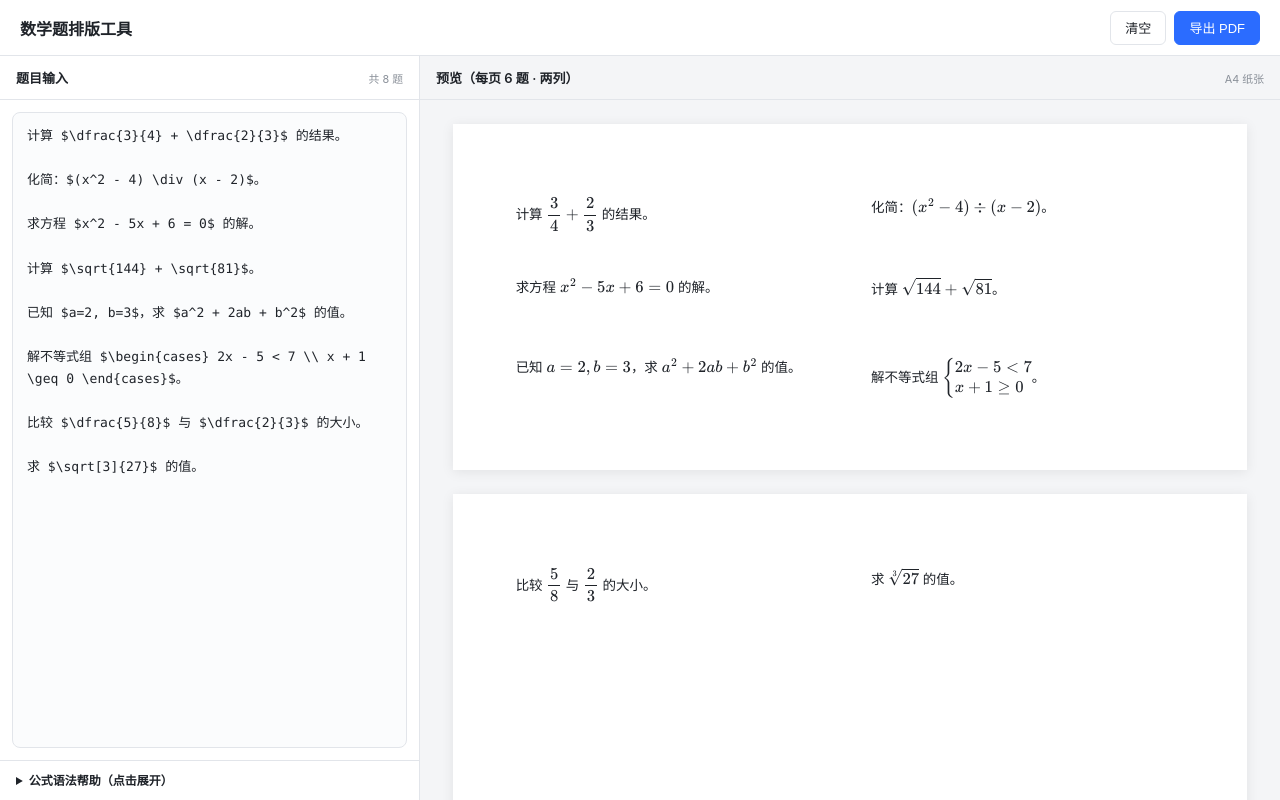
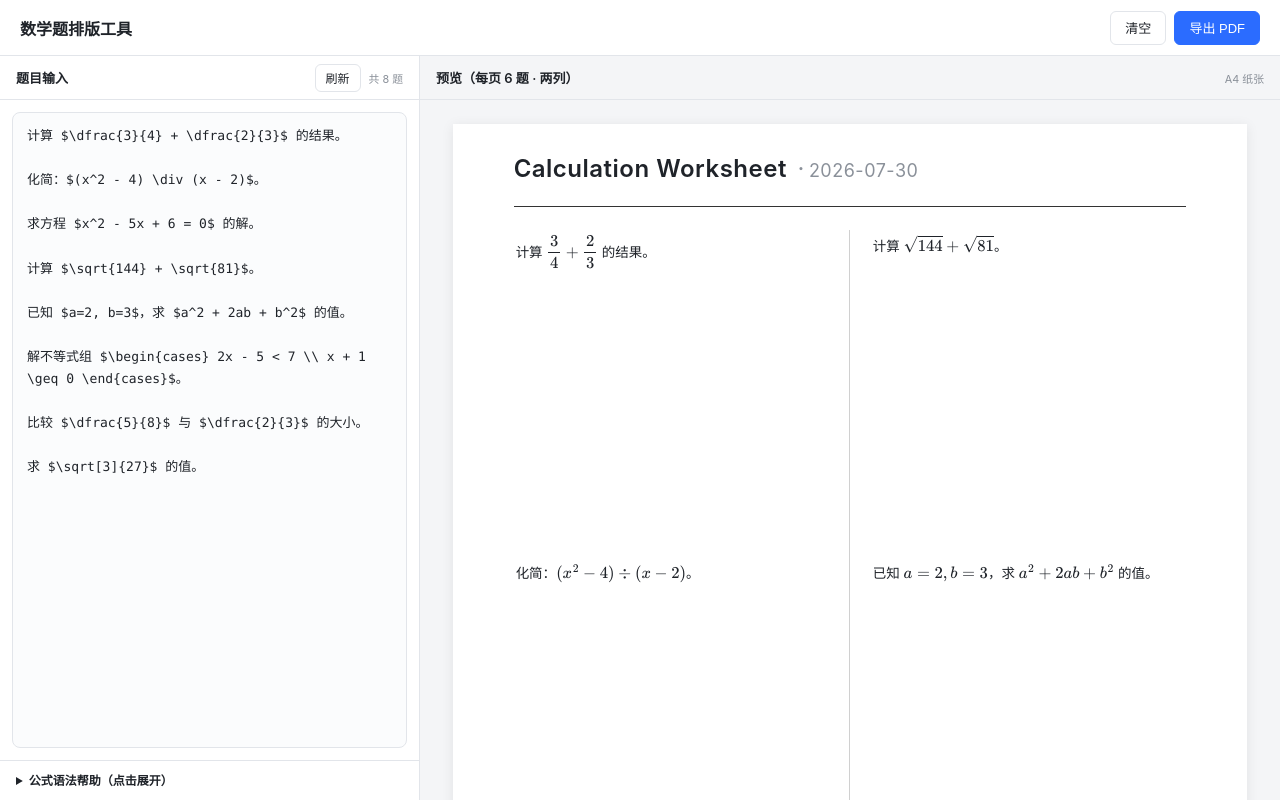
Before and after one commit to SunCuinong/CalcGrid, a plain HTML site: page index.html in a window 1280 px wide. Drawn offline with nearby package versions, Linux system fonts and the light colour scheme.

Commit message:
修复MathJax渲染：textContent替代innerHTML，新增页面标题、竖向布局与分数字号统一
- 改用 span.textContent 直接传递原始 LaTeX 给 MathJax，避免 HTML 转义干扰
- MathJax 配置使用 startup.ready 同步钩子确保初始化后立即渲染
- 新增页面标题 'Calculation Worksheet · 2026-07-30'（衬线→无衬线现代字体）
- A4 竖向布局：标题区 + 两列三行网格，左列先填再右列
- 中间加竖分割线分隔左右两列
- 修复多页布局：从 flex 改为 block，支持顺排滚动
- 解析函数简化：按任意换行拆分，空行自动跳过
- 分数内数字字号与普通文字一致
- 左侧新增刷新按钮

```diff
--- a/app.js
+++ b/app.js
@@ -1,14 +1,11 @@
 // ===== 数学题排版工具 =====
-// 单个大输入框，题目之间用空行或 --- 分隔
 const STORAGE_KEY = 'yoyo_math_bulk_v2';
 const PER_PAGE = 6;
 
-// ---- DOM 引用 ----
 const $input = document.getElementById('bulkInput');
 const $count = document.getElementById('countTip');
 const $pages = document.getElementById('pageContainer');
 
-// ---- 默认示例 ----
 const DEFAULT_TEXT =
 `计算 $\\dfrac{3}{4} + \\dfrac{2}{3}$ 的结果。
 
@@ -26,7 +23,6 @@ const DEFAULT_TEXT =
 
 求 $\\sqrt[3]{27}$ 的值。`;
 
-// ---- 加载 ----
 function loadText() {
   try {
     const raw = localStorage.getItem(STORAGE_KEY);
@@ -34,34 +30,19 @@ function loadText() {
   } catch (e) {}
   return DEFAULT_TEXT;
 }
-function saveText() {
-  localStorage.setItem(STORAGE_KEY, $input.value);
+function saveText() { localStorage.setItem(STORAGE_KEY, $input.value); }
+
+// 按换行分隔，每行一道题，空行 / --- 自动跳过
+function parseQuestions(text) {
+  return text.split('\n')
+    .map(s => s.trim())
+    .filter(s => s.length > 0 && !/^-{3,}$/.test(s));
 }
 
-// ---- 解析题目：按换行分隔，每行一道题 ----
-function parseQuestions(text) {
-  // 先按 --- 分隔（兼容旧格式）
-  let parts = text.split(/\n\s*-{3,}\s*\n/);
-  // 再按每一行拆分，过滤空行
-  let questions = [];
-  parts.forEach(p => {
-    p.split('\n').forEach(s => {
-      s = s.trim();
-      if (s) questions.push(s);
-    });
-  });
-  return questions;
-}
-
-// ---- 预览渲染（防抖）----
 let previewTimer = null;
 function schedulePreview() {
   clearTimeout(previewTimer);
   previewTimer = setTimeout(renderPreview, 150);
-}
-
-function escapeHtml(s) {
-  return s.replace(/&/g, '&amp;').replace(/</g, '&lt;').replace(/>/g, '&gt;');
 }
 
 function renderPreview() {
@@ -74,40 +55,99 @@ function renderPreview() {
     return;
   }
 
+  const today = new Date();
+  const pad = n => String(n).padStart(2, '0');
+  const dateStr = `${today.getFullYear()}-${pad(today.getMonth() + 1)}-${pad(today.getDate())}`;
   const totalPages = Math.ceil(questions.length / PER_PAGE);
+
   for (let p = 0; p < totalPages; p++) {
     const page = document.createElement('div');
     page.className = 'page';
+
+    const header = document.createElement('div');
+    header.className = 'page-header';
+    header.innerHTML = `<div class="page-title">Calculation Worksheet <span class="dot">·</span><span class="date">${dateStr}</span></div><hr class="page-line" />`;
+    page.appendChild(header);
+
+    const grid = document.createElement('div');
+    grid.className = 'page-grid';
     const start = p * PER_PAGE;
     const slice = questions.slice(start, start + PER_PAGE);
-    slice.forEach(q => {
+
+    slice.forEach((q, i) => {
       const item = document.createElement('div');
-      item.className = 'qitem';
-      item.innerHTML = `<span class="qbody">${escapeHtml(q)}</span>`;
-      page.appendChild(item);
+      item.className = 'qitem' + (i < 3 ? ' left-col' : ' right-col');
+      const span = document.createElement('span');
+      span.className = 'qbody';
+      span.textContent = q;     // 不转义，原样交给 MathJax
+      item.appendChild(span);
+      grid.appendChild(item);
     });
-    // 不足 6 题用空白占位，保持网格高度一致
     for (let k = slice.length; k < PER_PAGE; k++) {
       const ph = document.createElement('div');
-      ph.className = 'qitem empty';
+      ph.className = 'qitem empty' + (k < 3 ? ' left-col' : ' right-col');
       ph.innerHTML = '&nbsp;';
-      page.appendChild(ph);
+      grid.appendChild(ph);
     }
+    page.appendChild(grid);
     $pages.appendChild(page);
   }
 
-  // 重新渲染 MathJax
-  if (window.MathJax && window.MathJax.typesetPromise) {
-    window.MathJax.typesetPromise($pages).catch(err => console.warn('MathJax:', err));
-  }
-  // 同时渲染帮助区公式
-  const help = document.querySelector('.syntax-help');
-  if (help && window.MathJax && window.MathJax.typesetPromise) {
-    window.MathJax.typesetPromise(help).catch(() => {});
-  }
+  // 调用 MathJax 渲染
+  typesetMath();
 }
 
-// ---- 导出 PDF（MathJax CHTML → html2canvas 直接截取）----
+function typesetMath() {
+  if (window.MathJax && window.MathJax.typesetPromise) {
+    return window.MathJax.typesetPromise([$pages]).catch(err => console.warn('MathJax typeset:', err));
+  }
+  return Promise.resolve();
+}
+
+// MathJax 就绪回调（由 index.html 中 startup.ready 同步触发）
+window._onMathJaxReady = () => {
+  console.log('[MathJax] ready');
+  typesetMath();
+};
+
+// 兜底：脚本可能不在 head 里，轮询检测
+(function waitMJ() {
+  if (window.MathJax && window.MathJax.typesetPromise) {
+    typesetMath();
+    return;
+  }
+  setTimeout(waitMJ, 200);
+})();
+
+// ---- 事件绑定 ----
+$input.addEventListener('input', () => { saveText(); schedulePreview(); });
+document.getElementById('clearBtn').addEventListener('click', () => {
+  if (confirm('确定清空所有题目吗？')) {
+    $input.value = '';
+    saveText(); schedulePreview();
+    $input.focus();
+  }
+});
+document.getElementById('refreshBtn').addEventListener('click', () => {
+  renderPreview();
+});
+document.getElementById('exportBtn').addEventListener('click', exportPDF);
+
+// Tab 缩进
+$input.addEventListener('keydown', (e) => {
+  if (e.key === 'Tab') {
+    e.preventDefault();
+    const s = $input.selectionStart, en = $input.selectionEnd;
+    $input.value = $input.value.slice(0, s) + '  ' + $input.value.slice(en);
+    $input.selectionStart = $input.selectionEnd = s + 2;
+  }
+});
+
+// ---- 初始化 ----
+$input.value = loadText();
+renderPreview();
+
+// ---- 导出 PDF ----
 async function exportPDF() {
   const $btn = document.getElementById('exportBtn');
   const questions = parseQuestions($input.value);
@@ -116,14 +156,10 @@ async function exportPDF() {
   if (typeof html2canvas === 'undefined') { alert('截图库未加载，请检查网络'); return; }
   if (!window.jspdf || !window.jspdf.jsPDF) { alert('PDF 库未加载，请检查网络'); return; }
 
-  // 等待 MathJax CHTML 渲染完成
   $btn.disabled = true;
   $btn.textContent = '渲染公式中...';
   try {
-    if (window.MathJax && window.MathJax.typesetPromise) {
-      await window.MathJax.typesetPromise($pages);
-    }
-    // CHTML 字体需要额外加载时间
+    await typesetMath();
     await new Promise(r => setTimeout(r, 800));
   } catch (e) { console.warn('MathJax:', e); }
 
@@ -141,7 +177,7 @@ async function exportPDF() {
       const canvas = await html2canvas(pageEls[i], {
         scale: 2,
         useCORS: true,
-        allowTaint: true,    // 允许跨域字体
+        allowTaint: true,
         backgroundColor: '#ffffff',
         logging: false,
       });
@@ -161,28 +197,3 @@ async function exportPDF() {
     $btn.textContent = '导出 PDF';
   }
 }
-
-// ---- 事件绑定 ----
-$input.addEventListener('input', () => { saveText(); schedulePreview(); });
-document.getElementById('clearBtn').addEventListener('click', () => {
-  if (confirm('确定清空所有题目吗？')) {
-    $input.value = '';
-    saveText(); schedulePreview();
-    $input.focus();
-  }
-});
-document.getElementById('exportBtn').addEventListener('click', exportPDF);
-
-// 支持 Tab 缩进
-$input.addEventListener('keydown', (e) => {
-  if (e.key === 'Tab') {
-    e.preventDefault();
-    const s = $input.selectionStart, en = $input.selectionEnd;
-    $input.value = $input.value.slice(0, s) + '  ' + $input.value.slice(en);
-    $input.selectionStart = $input.selectionEnd = s + 2;
-  }
-});
-
-// ---- 初始化 ----
-$input.value = loadText();
-renderPreview();
--- a/index.html
+++ b/index.html
@@ -4,19 +4,23 @@
 <meta charset="UTF-8" />
 <meta name="viewport" content="width=device-width, initial-scale=1.0" />
 <title>数学题排版工具</title>
-<!-- MathJax 渲染数学公式 -->
 <script>
+  // MathJax 配置：先设置好，等脚本加载
   window.MathJax = {
     tex: { inlineMath: [['$', '$'], ['\\(', '\\)']], displayMath: [['$$', '$$'], ['\\[', '\\]']] },
-    // CHTML 输出：纯 HTML+CSS 渲染，不产生 SVG，html2canvas 可直接截取
     chtml: { fontURL: 'https://cdn.jsdelivr.net/npm/mathjax@3/es5/output/chtml/fonts/woff-v2' },
-    options: { skipHtmlTags: ['script', 'noscript', 'style', 'textarea', 'pre', 'code'] }
+    options: { skipHtmlTags: ['script', 'noscript', 'style', 'textarea', 'pre', 'code'] },
+    startup: {
+      ready: () => {
+        MathJax.startup.defaultReady();
+        // MathJax 内部完全就绪后回调
+        if (window._onMathJaxReady) window._onMathJaxReady();
+      }
+    }
   };
 </script>
 <script src="https://cdn.jsdelivr.net/npm/mathjax@3/es5/tex-chtml.js" id="MathJax-script" async></script>
-<!-- html2canvas 截图 -->
 <script src="https://cdn.jsdelivr.net/npm/html2canvas@1.4.1/dist/html2canvas.min.js"></script>
-<!-- jsPDF 生成 PDF -->
 <script src="https://cdn.jsdelivr.net/npm/jspdf@2.5.1/dist/jspdf.umd.min.js"></script>
 <link rel="stylesheet" href="style.css" />
 </head>
@@ -30,11 +34,13 @@
   </header>
 
   <main class="layout">
-    <!-- 左侧：题目输入区（单个大输入框） -->
     <aside class="editor-panel">
       <div class="panel-head">
         <span>题目输入</span>
-        <small id="countTip">共 0 题</small>
+        <div style="display:flex;align-items:center;gap:8px;">
+          <button id="refreshBtn" class="btn btn-ghost" style="height:28px;font-size:12px;padding:0 10px;">刷新</button>
+          <small id="countTip">共 0 题</small>
+        </div>
       </div>
       <div class="editor-body">
         <textarea id="bulkInput" class="bulk-input" placeholder="在此粘贴所有题目，支持一次性粘贴。&#10;&#10;题目之间用空行隔开，或用 --- 分隔。&#10;&#10;支持数学公式，用 $...$ 包裹，例如：&#10;计算 $\dfrac{3}{4}+\dfrac{2}{3}$ 的值。"></textarea>
@@ -69,7 +75,6 @@
       </div>
     </aside>
 
-    <!-- 中间：预览区 -->
     <section class="preview-panel">
       <div class="panel-head">
         <span>预览（每页 6 题 · 两列）</span>
--- a/style.css
+++ b/style.css
@@ -161,28 +161,73 @@ html, body {
   display: flex;
   flex-direction: column;
   background: var(--bg);
+  min-width: 0;
 }
 .preview-scroll {
   flex: 1;
   overflow-y: auto;
+  overflow-x: auto;
   padding: 24px;
-  display: flex;
-  justify-content: center;
+  display: block;
 }
-.page-container { display: flex; flex-direction: column; gap: 24px; }
+.page-container {
+  display: block;
+  width: 210mm;
+  margin: 0 auto;
+}
+.page + .page { margin-top: 24px; }
 
-/* A4 页面（210mm × 297mm） */
+/* A4 竖版（210mm × 297mm）固定尺寸 */
 .page {
   width: 210mm;
   height: 297mm;
   background: #fff;
   box-shadow: 0 2px 12px rgba(0,0,0,.08);
-  padding: 18mm 16mm;
+  padding: 8mm 16mm;
+  display: flex;
+  flex-direction: column;
+  box-sizing: border-box;
+  overflow: hidden;
+  flex-shrink: 0;
+}
+/* 页面标题区 */
+.page-header {
+  flex-shrink: 0;
+  text-align: left;
+  margin-bottom: 6mm;
+}
+.page-title {
+  font-size: 24px;
+  font-weight: 600;
+  color: var(--text);
+  letter-spacing: 0.5px;
+  font-family: "SF Pro Display", -apple-system, "Segoe UI", "PingFang SC", "Microsoft YaHei", system-ui, sans-serif;
+}
+.page-title .dot {
+  font-weight: 400;
+  color: var(--muted);
+  margin: 0 4px;
+}
+.page-title .date {
+  font-weight: 400;
+  color: var(--muted);
+  font-size: 18px;
+}
+.page-line {
+  border: none;
+  border-top: 1.5px solid #333;
+  margin: 6mm 0 0 0;
+}
+/* 题目网格：固定行高，不随屏幕变化 */
+.page-grid {
+  flex: 1;
   display: grid;
   grid-template-columns: 1fr 1fr;
-  grid-template-rows: 1fr 1fr 1fr;
-  gap: 8mm 10mm;
-  box-sizing: border-box;
+  grid-template-rows: repeat(3, 1fr);
+  grid-auto-flow: column;
+  gap: 0;
+  min-height: 0;
+  overflow: hidden;
 }
 .qitem {
   border: none;
@@ -192,16 +237,36 @@ html, body {
   color: var(--text);
   overflow: hidden;
   word-break: break-word;
+  min-width: 0;
 }
 .qitem .qbody { display: inline; font-size: inherit; }
 /* MathJax CHTML：行内公式保持行内，独立公式独占一行 */
 .qitem .qbody mjx-container { display: inline !important; font-size: inherit; }
 .qitem .qbody mjx-container[display="true"] { display: block !important; margin: 4px 0; text-align: center; }
+/* 分数内数字与普通文字等大：覆盖 MathJax CHTML 的 script level 缩放 */
+.qitem mjx-mfrac,
+.qitem mjx-frac,
+.qitem mjx-frac mjx-num,
+.qitem mjx-frac mjx-den,
+.qitem mjx-frac mjx-num *,
+.qitem mjx-frac mjx-den *,
+.qitem mjx-frac mjx-num mjx-mrow,
+.qitem mjx-frac mjx-den mjx-mrow {
+  font-size: 100% !important;
+}
+/* 左右列分割 */
+.qitem.left-col {
+  border-right: 0.5px solid #d0d0d0;
+  padding-right: 6mm;
+}
+.qitem.right-col {
+  padding-left: 6mm;
+}
 
 /* 空白占位 */
 .qitem.empty { visibility: hidden; }
 
 /* 导出 PDF 时隐藏阴影与滚动 */
 .exporting .preview-scroll { overflow: visible; padding: 0; }
-.exporting .page { box-shadow: none; margin: 0; }
-.exporting .page-container { gap: 0; }
+.exporting .page { box-shadow: none; }
+.exporting .page + .page { margin-top: 0; }
```
